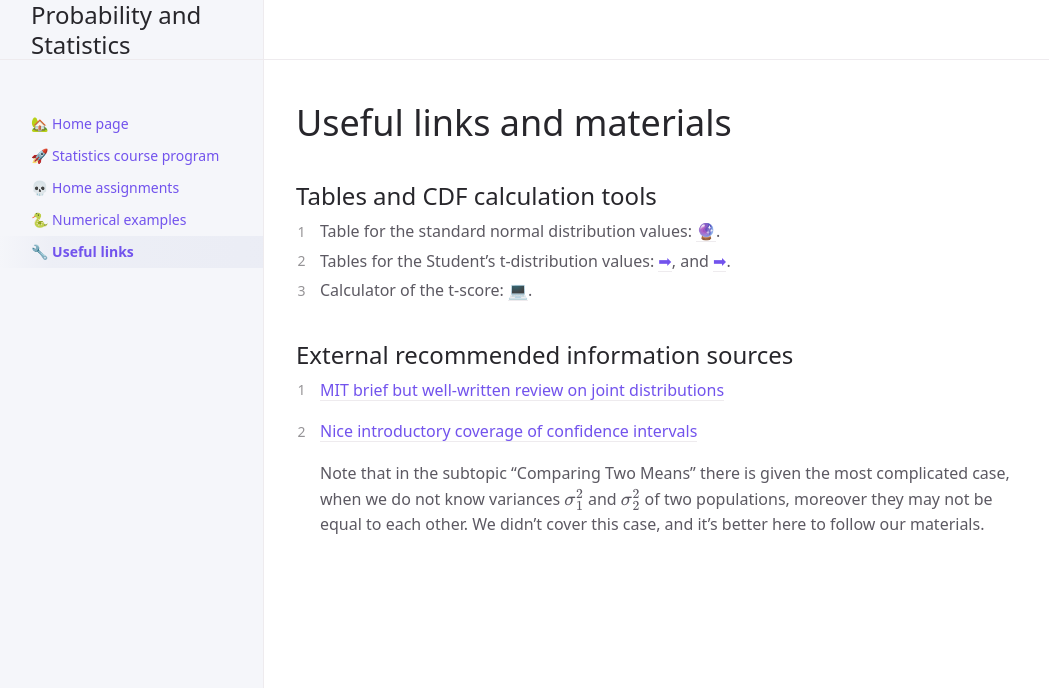
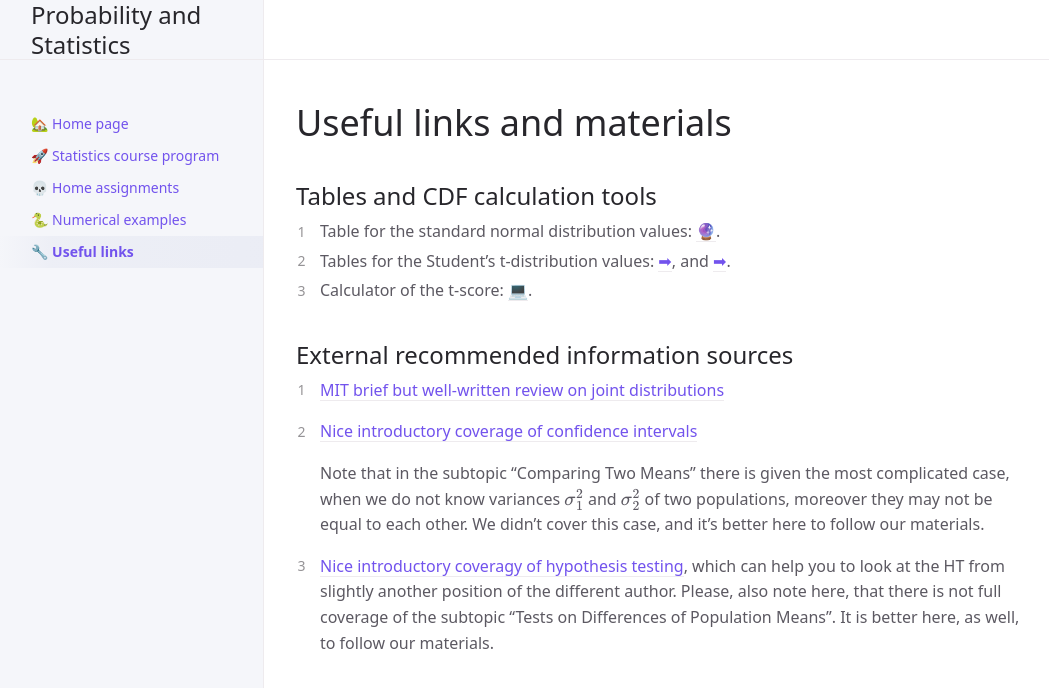
Before and after one commit to glkarpov/glkarpov.github.io, a Jekyll site: the page built from links.md, in a window 1280 px wide. Shown: the top 688 px of the page, without its empty margins (108-1157 px from the left). Built offline with Jekyll 4.4.1, drawn with Linux system fonts in a browser that asks for light colours; our own code applies the rules of GitHub Pages for plain Markdown files; formulas are drawn with MathJax 3; a script that is not in the unit is left out.

Commit message:
Materials added

```diff
--- a/links.md
+++ b/links.md
@@ -14,6 +14,9 @@ nav_order: 5
 ## External recommended information sources
 
 1. [MIT brief but well-written review on joint distributions](https://math.mit.edu/~dav/05.dir/class7-prep-a.pdf)
-2. [Nice introductory coverage of confidence intervals](https://www0.gsb.columbia.edu/faculty/pglasserman/B6014/ConfidenceIntervals.pdf)
+2. [Nice introductory coverage of confidence intervals](./documents/Confidence_Intervals_external_material.pdf)
 
     Note that in the subtopic "Comparing Two Means" there is given the most complicated case, when we do not know variances $\sigma_1^2$ and $\sigma_2^2$ of two populations, moreover they may not be equal to each other. We didn't cover this case, and it's better here to follow our materials.
+
+3. [Nice introductory coveragy of hypothesis testing](./documents/Hypothesis_Testing_external_materiall.pdf), which can help you to look at the HT from slightly another position of the different author.
+	Please, also note here, that there is not full coverage of the subtopic "Tests on Differences of Population Means". It is better here, as well, to follow our materials.
```
Also changed, not shown: README.md (+1 -1 lines), 2 other files.
